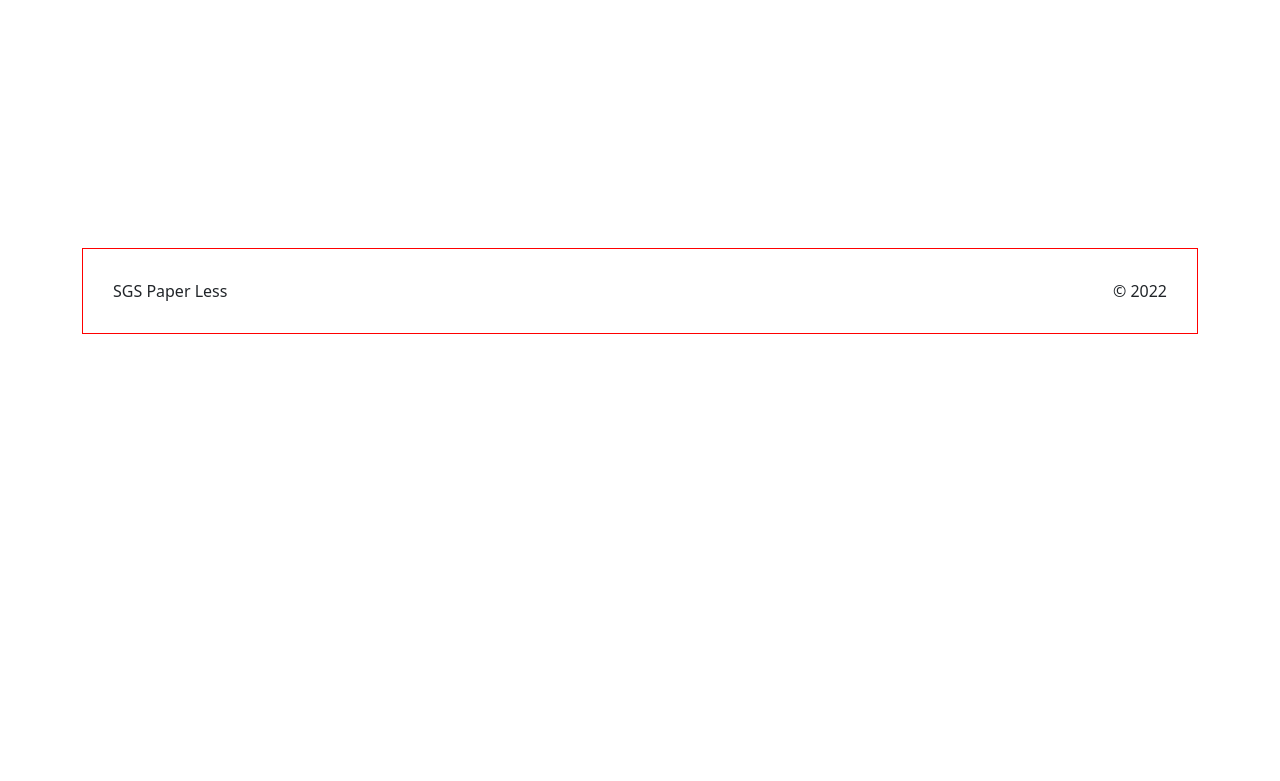
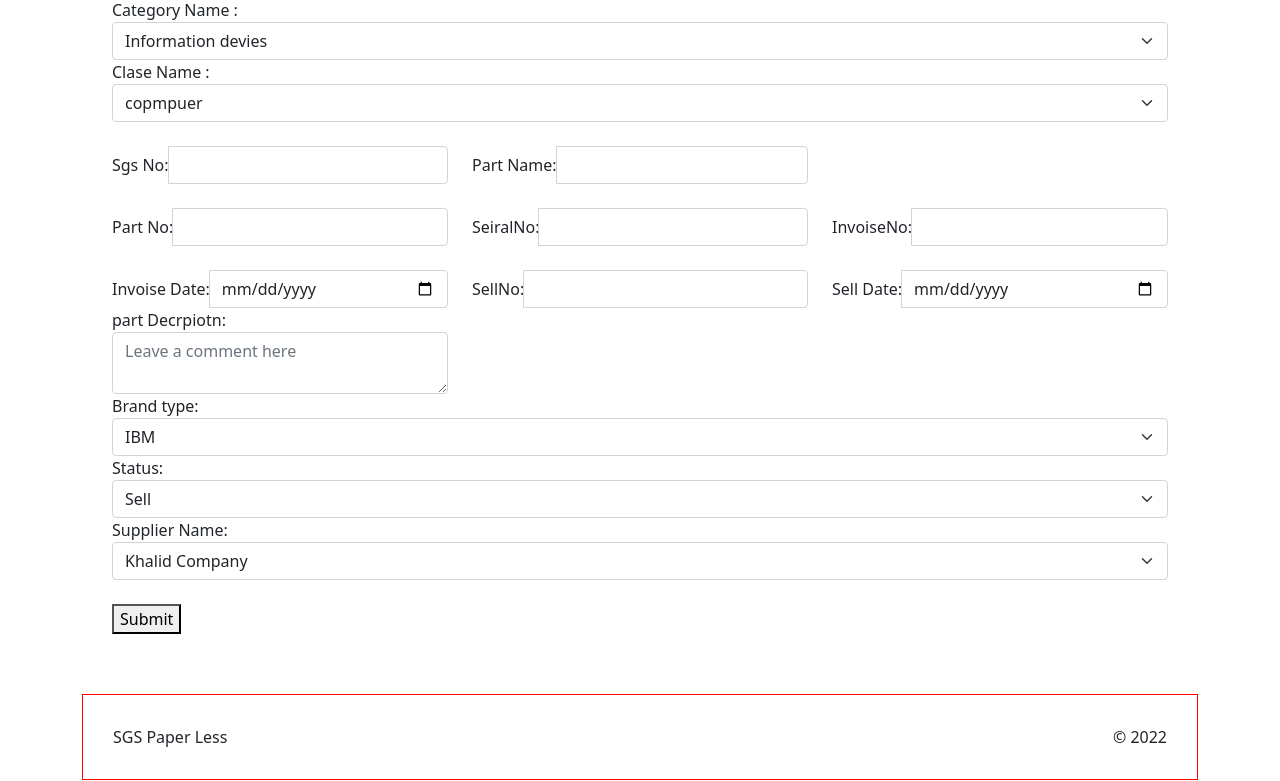
Before and after one commit to SameerAlHarbi/sgs-properties, an Angular app: page / in a window 1280 px wide. Shown: the part 588-1369 px from the top of the page. Before the commit the page ends 923 px from the top, so only its background shows below. Built offline with nearby package versions, Linux system fonts and the light colour scheme.

Commit message:
create form for add new property

```diff
--- a/src/app/add-new-property/add-new-property.component.html
+++ b/src/app/add-new-property/add-new-property.component.html
@@ -1,31 +1,126 @@
-<p>add-new-property works!</p>
+<p>add-new-property</p>
 
-<p>Group No.</p>
+Group Name :
 <select class="form-select" aria-label="Default select example">
   <option value="1">Gelogeval Dievises</option>
   <option value="2">Transfer Stomec</option>
   <option value="3">Electronic Devises</option>
   <option value="4">Oficce Stomec</option>
 </select>
-<input type="text" id=" value" />
 
-<p>Category No.</p>
+Category Name :
 <select class="form-select" aria-label="Default select example">
   <option value="1">Information devies</option>
   <option value="2">Offic</option>
   <option value="3">cars</option>
   <option value="4">babg</option>
 </select>
-<input type="text" id=" value" />
 
-<p>Clase No.</p>
+Clase Name :
 <select class="form-select" aria-label="Default select example">
   <option value="1">copmpuer</option>
   <option value="2">Table</option>
   <option value="3">TelePhone</option>
   <option value="4">Tfaya</option>
 </select>
-<input type="text" id=" value" />
+<br />
 
-<p>SGS No.</p>
-<input type="text" id=" value" />
+<div class="row">
+  <div class="col-md-4">
+    <div class="input-group">
+      <label for="SgsNo" class="col-form-label">Sgs No: </label>
+      <input type="text" class="form-control" id="SgsNo" />
+    </div>
+  </div>
+  <div class="col-md-4">
+    <div class="input-group">
+      <label for="PartName" class="col-form-label">Part Name: </label>
+      <input type="text" class="form-control" id="PartName" />
+    </div>
+  </div>
+</div>
+<br />
+<div class="row">
+  <div class="col-md-4">
+    <div class="input-group">
+      <label for="PartNo" class="col-form-label">Part No: </label>
+      <input type="text" class="form-control" id="PartNo" />
+    </div>
+  </div>
+  <br />
+  <div class="col-md-4">
+    <div class="input-group">
+      <label for="SeiralNo" class="col-form-label"> SeiralNo: </label>
+      <input type="text" class="form-control" id=" SeiralNo" />
+    </div>
+  </div>
+  <br />
+  <div class="col-md-4">
+    <div class="input-group">
+      <label for="InvoiseNo" class="col-form-label"> InvoiseNo: </label>
+      <input type="text" class="form-control" id=" InvoiseNo" />
+    </div>
+  </div>
+</div>
+<br />
+<div class="row">
+  <div class="col-md-4">
+    <div class="input-group">
+      <label for="Invoise Date" class="col-form-label"> Invoise Date: </label>
+      <input type="date" class="form-control" id="Invoise Date" />
+    </div>
+  </div>
+
+  <div class="col-md-4">
+    <div class="input-group">
+      <label for="SellNo" class="col-form-label"> SellNo: </label>
+      <input type="text" class="form-control" id=" SellNo" />
+    </div>
+  </div>
+  <div class="col-md-4">
+    <div class="input-group">
+      <label for="Sell Date" class="col-form-label"> Sell Date: </label>
+      <input type="date" class="form-control" id="Sell Date" />
+    </div>
+  </div>
+
+  <div class="col-md-4">
+    <label> part Decrpiotn: </label>
+    <textarea
+      class="form-control"
+      placeholder="Leave a comment here"
+      id="floatingTextarea"
+    ></textarea>
+  </div>
+  <div>
+    Brand type:
+    <select class="form-select" aria-label="Default select example">
+      <option value="1">IBM</option>
+      <option value="2">Sony</option>
+      <option value="3">Simanc</option>
+      <option value="4">Carrier</option>
+    </select>
+  </div>
+  <div>
+    Status:
+    <select class="form-select" aria-label="Default select example">
+      <option value="1">Sell</option>
+      <option value="2">Consists</option>
+      <option value="3">In Stock</option>
+      <option value="4">New</option>
+    </select>
+  </div>
+  <div>
+    Supplier Name:
+    <select class="form-select" aria-label="Default select example">
+      <option value="1">Khalid Company</option>
+      <option value="2">samier Company</option>
+      <option value="3">Nwaf Company</option>
+      <option value="4">Abbas Company</option>
+    </select>
+  </div>
+</div>
+<br />
+<div>
+  <button class="el el-align-center">Submit</button>
+</div>
--- a/src/app/main/main.component.html
+++ b/src/app/main/main.component.html
@@ -1,3 +1,5 @@
 <div class="main">
   <app-properties-list></app-properties-list>
+
+  <app-add-new-property></app-add-new-property>
 </div>
--- a/src/app/property-info/property-info.component.css
+++ /dev/null
@@ -1,6 +0,0 @@
-p {
-  background-color: #f0ffff;
-}
-.row {
-  margin-bottom: 10px;
-}
```
Also changed, not shown: src/app/property-info/property-info.component.html (deleted, +0 -32 lines), src/app/property-info/property-info.component.ts (deleted, +0 -15 lines), 1 other file (tests, documents, lock files or other folders).
